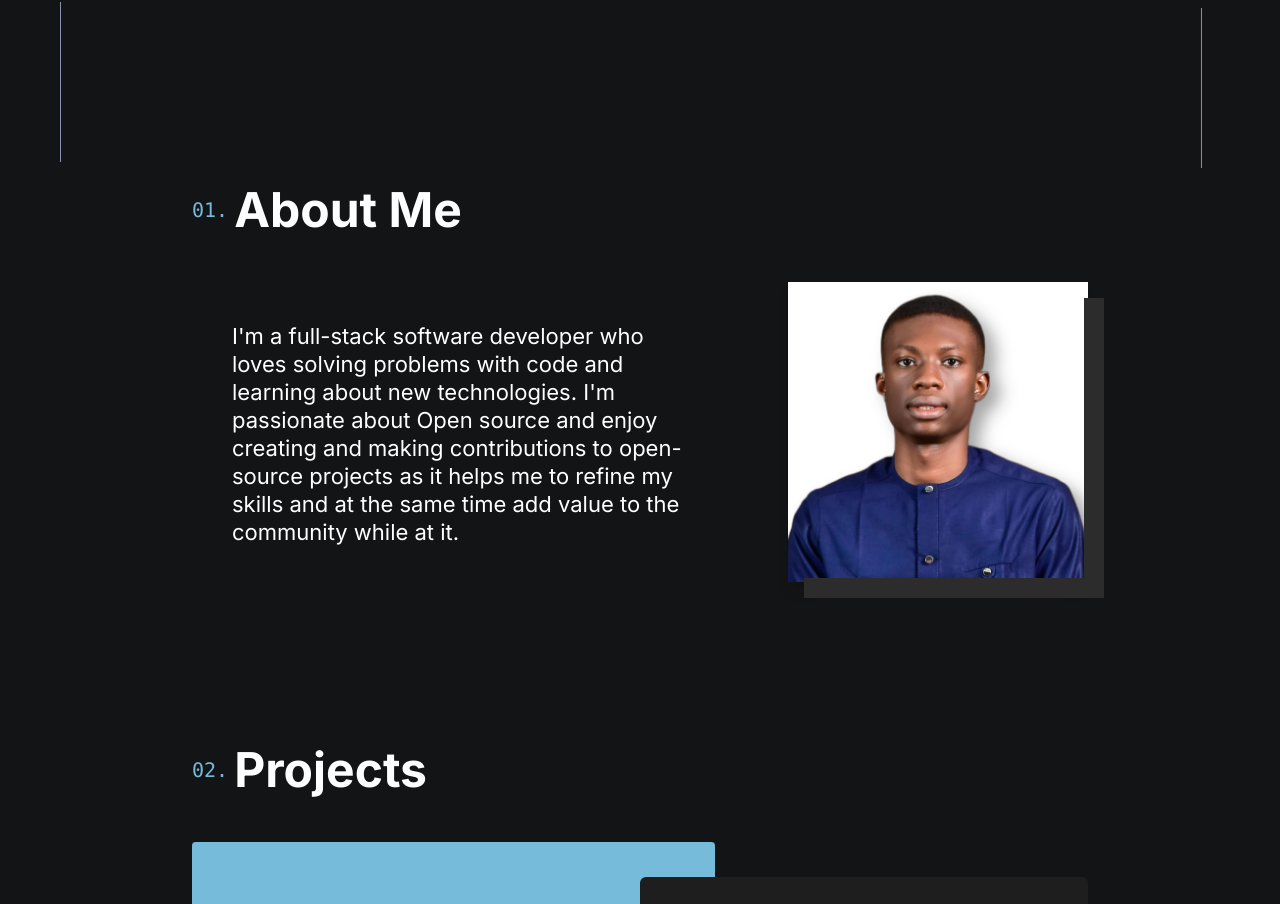
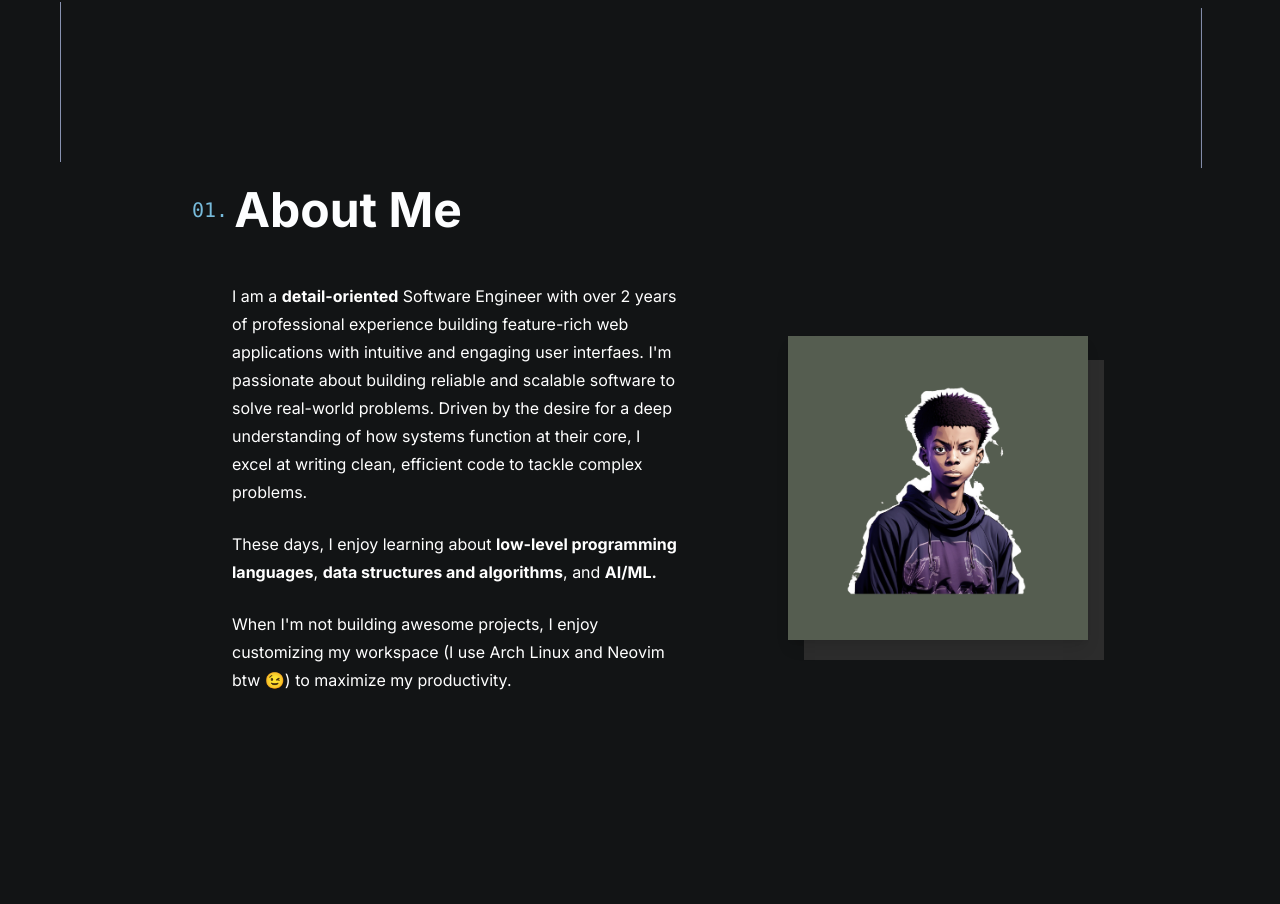
Before and after one commit to olamide203/portfolio-website, a Next.js app: page / in a window 1280 px wide. Shown: the part 614-1518 px from the top of the page. Built offline with nearby package versions, Linux system fonts and the light colour scheme.

Commit message:
feat: create new about section

```diff
--- a/src/app/page.tsx
+++ b/src/app/page.tsx
@@ -18,6 +18,7 @@ import Skill, { SkillProps } from "../components/Skill";
 import skills from "../data/skills.json";
 import projects from "../data/projects.json";
 import FooterLink from "../components/Footer/Link";
+import { AboutSection } from "@/components/about";
 
 interface Icons {
   [key: string]: IconType | undefined;
@@ -62,33 +63,7 @@ const Home = () => {
       </div>
       <main className="mx-auto w-full max-w-screen-2xl px-10 md:px-28">
         <Hero />
-        <section id="about" className="mb-40 xl:mx-20">
-          <Heading text="About Me" id={1}></Heading>
-          <div className="grid grid-cols-1 items-start gap-16 pt-12 lg:grid-cols-1fr-auto">
-            <div className="col-start-1 rounded sm:p-10">
-              <p className="text-xl font-normal text-neutral-50 md:text-[22px]">
-                I&apos;m a full-stack software developer who loves solving
-                problems with code and learning about new technologies. I&apos;m
-                passionate about Open source and enjoy creating and making
-                contributions to open-source projects as it helps me to refine
-                my skills and at the same time add value to the community while
-                at it.
-              </p>
-            </div>
-            <div className="grid items-center justify-center">
-              <div className="relative aspect-square w-max before:absolute before:aspect-square before:w-full before:translate-x-4 before:translate-y-4 before:border-r-[20px] before:border-b-[20px] before:border-neutral-500">
-                <Image
-                  src="/images/headshot.png"
-                  width={300}
-                  height={300}
-                  quality={100}
-                  alt="pic"
-                  className="shadow-lg"
-                />
-              </div>
-            </div>
-          </div>
-        </section>
+        <AboutSection />
         <section className="mb-40 xl:mx-20" id="projects">
           <Heading text="Projects" id={2}></Heading>
           {projects.map((project: ProjectProps, index) => (
--- /dev/null
+++ b/src/components/about.tsx
@@ -0,0 +1,114 @@
+import { RichText } from "./typography/block";
+import { BlockContent } from "./typography/block";
+import Heading from "./Heading";
+import Image from "next/image";
+
+const data: BlockContent = [
+  {
+    type: "paragraph",
+    attrs: {
+      alignment: "left",
+    },
+    content: [
+      {
+        type: "text",
+        text: "I am a ",
+      },
+      {
+        type: "text",
+        text: "detail-oriented",
+        marks: [{ type: "bold" }],
+      },
+      {
+        type: "text",
+        text: " Software Engineer with over 2 years of professional experience building feature-rich web applications with intuitive and engaging user interfaes",
+      },
+
+      {
+        type: "text",
+        text: ". I'm passionate about building reliable and scalable software to solve real-world problems. ",
+      },
+      {
+        type: "text",
+        text: "Driven by the desire for a deep understanding of how systems function at their core, I excel at writing clean, efficient code to tackle complex problems.",
+      },
+    ],
+  },
+  {
+    type: "paragraph",
+    attrs: {
+      alignment: "left",
+    },
+    content: [
+      {
+        type: "text",
+        text: "These days, I enjoy learning about ",
+      },
+      {
+        type: "text",
+        text: "low-level programming languages",
+        marks: [{ type: "bold" }],
+      },
+      {
+        type: "text",
+        text: ", ",
+      },
+      {
+        type: "text",
+        text: "data structures and algorithms",
+        marks: [{ type: "bold" }],
+      },
+      {
+        type: "text",
+        text: ", ",
+      },
+
+      {
+        type: "text",
+        text: "and ",
+      },
+      {
+        type: "text",
+        text: "AI/ML. ",
+        marks: [{ type: "bold" }],
+      },
+    ],
+  },
+  {
+    type: "paragraph",
+    attrs: {
+      alignment: "left",
+    },
+    content: [
+      {
+        type: "text",
+        text: "When I'm not building awesome projects, I enjoy customizing my workspace (I use Arch Linux and Neovim btw 😉) to maximize my productivity.",
+      },
+    ],
+  },
+];
+
+export const AboutSection = () => {
+  return (
+    <section id="about" className="mb-40 xl:mx-20">
+      <Heading text="About Me" id={1}></Heading>
+      <div className="grid grid-cols-1 items-start gap-16 py-2 lg:grid-cols-1fr-auto">
+        <div className="col-start-1 rounded sm:p-10 text-white">
+          <RichText content={data} />
+        </div>
+        <div className="grid items-center justify-center my-auto">
+          <div className="relative aspect-square w-max before:absolute before:aspect-square before:w-full before:translate-x-4 before:translate-y-6  before:bg-neutral-500 bg-[#555D50] before:-z-10">
+            <Image
+              src="/images/olamide.png"
+              width={300}
+              height={300}
+              quality={100}
+              alt="pic"
+              className="shadow-lg"
+            />
+          </div>
+        </div>
+      </div>
+    </section>
+  );
+};
```
